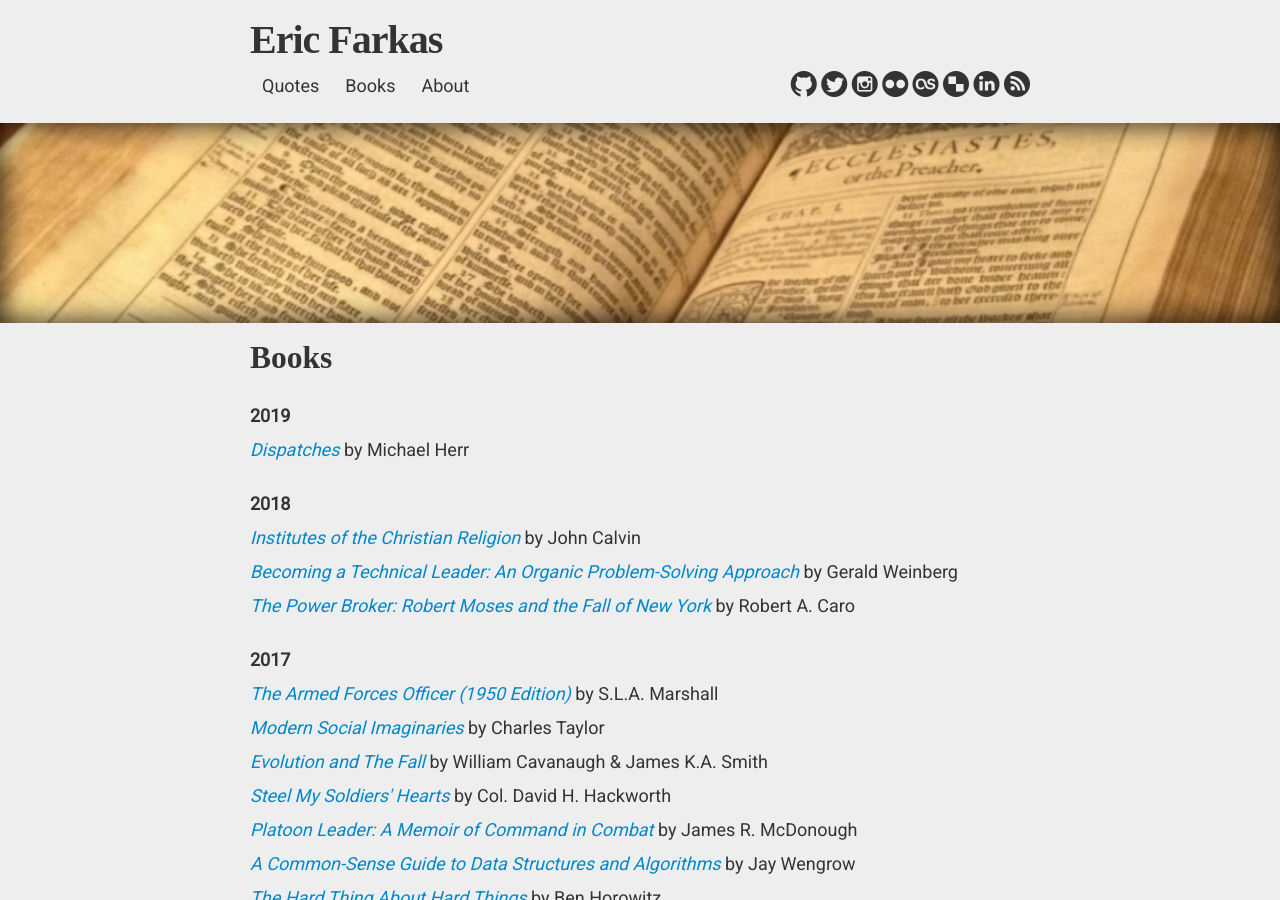
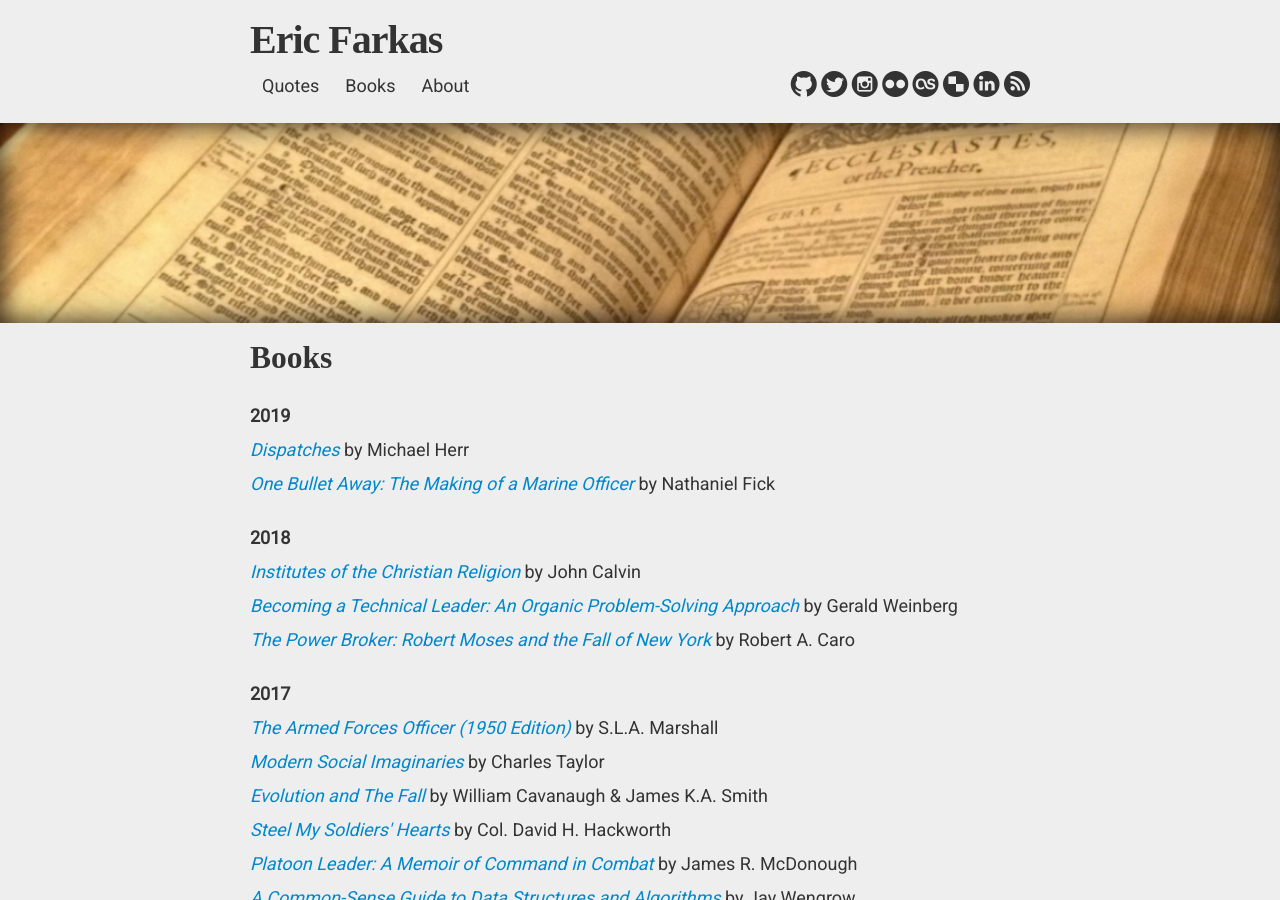
Before and after one commit to speric/speric.github.com, a Jekyll site: the page built from books/index.html, in a window 1280 px wide and 900 px high. Built offline with Jekyll 4.4.1, drawn with Linux system fonts in a browser that asks for light colours; some web fonts are replaced; comment, search, counter and statistics services are not loaded.

Commit message:
Added One Bullet Away

```diff
--- a/books/index.html
+++ b/books/index.html
@@ -11,6 +11,7 @@ header_img: "quotes.jpg"
 <p><strong>2019</strong></p>
 
 <p><i><a href="https://www.amazon.com/gp/product/B00640Z0RI/">Dispatches</a></i> by Michael Herr</p>
+<p><i><a href="https://www.amazon.com/One-Bullet-Away-Making-Officer/dp/0618556133/">One Bullet Away: The Making of a Marine Officer</a></i> by Nathaniel Fick</p>
 
 <br/>
 
```
